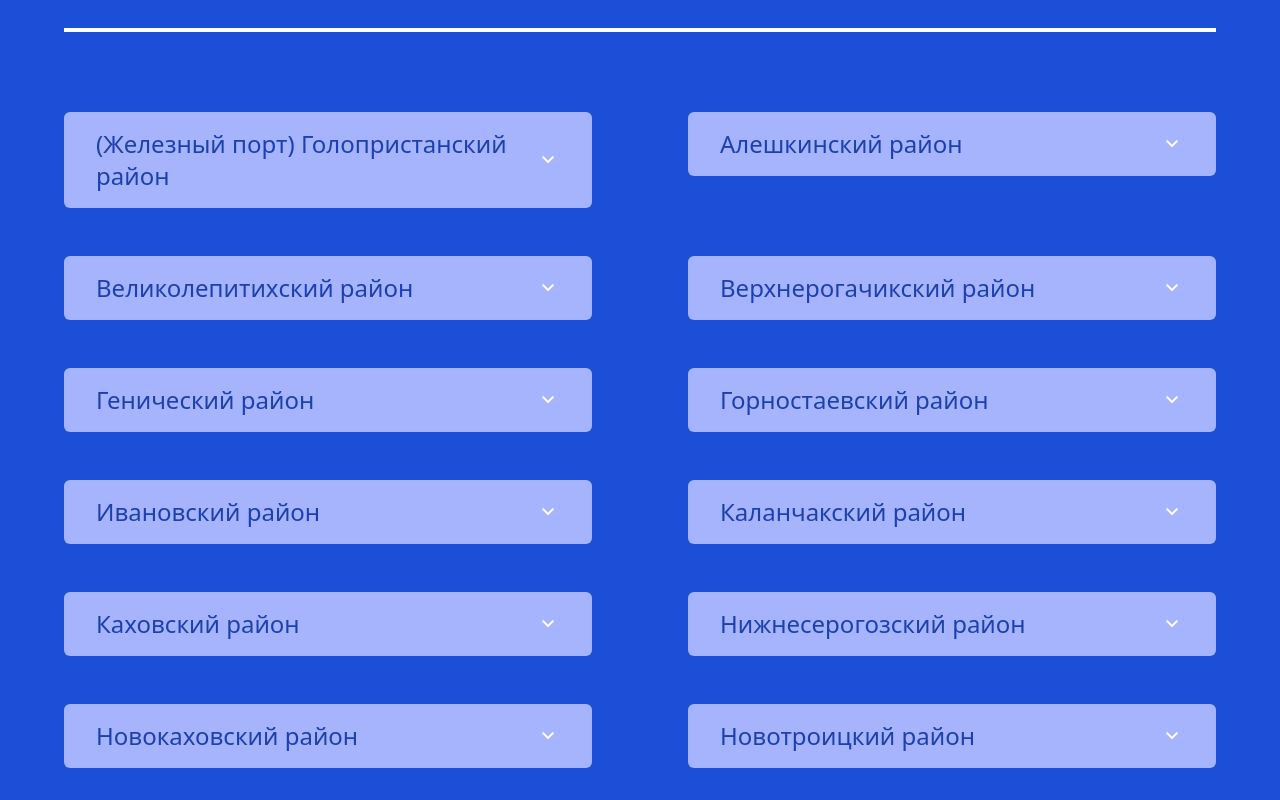
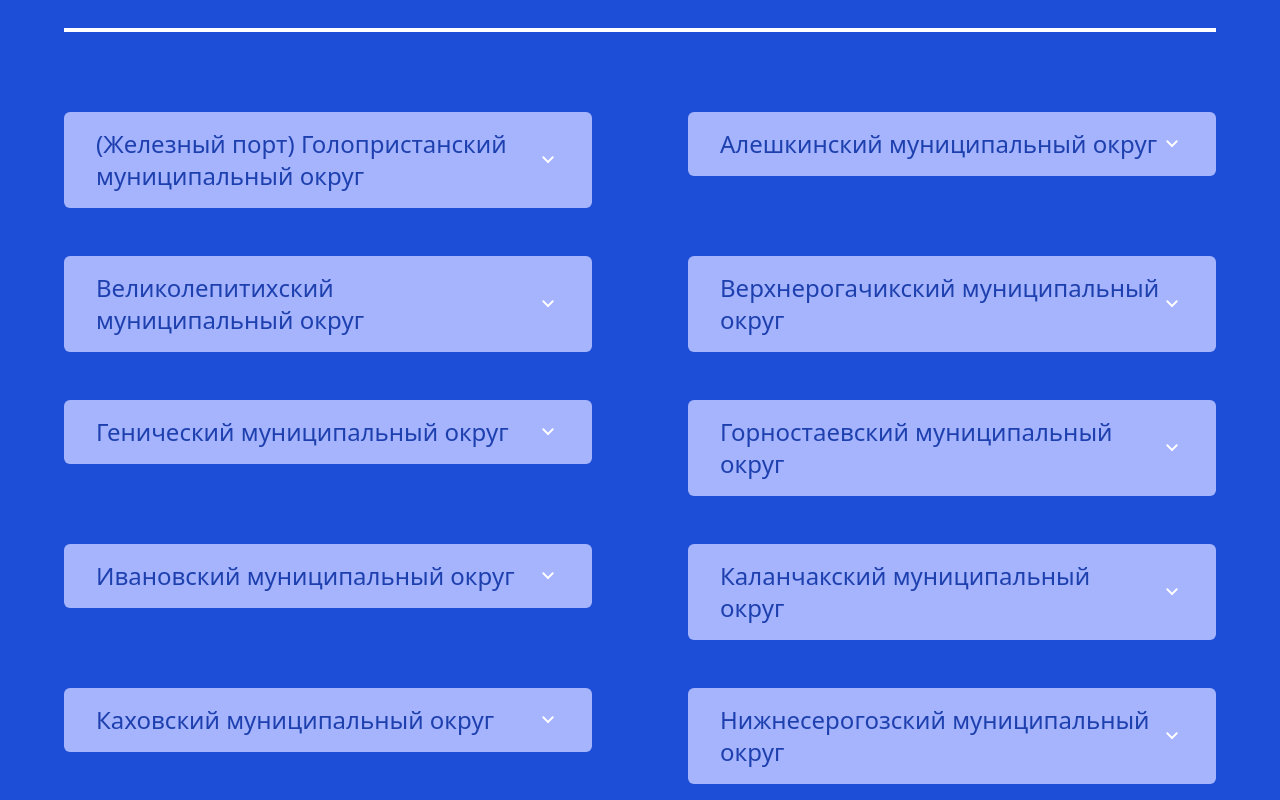
Before and after one commit to employmentservicesks/next-site, a Next.js app: page /jobs in a window 1280 px wide. Shown: the part 780-1580 px from the top of the page. Built offline with nearby package versions, Linux system fonts and the light colour scheme.

Commit message:
Update Accordion.js

```diff
--- a/components/ProfOrientation/Accordion/Accordion.js
+++ b/components/ProfOrientation/Accordion/Accordion.js
@@ -30,7 +30,7 @@ function Accordion({ region, collection }) {
         className="text-2xl flex justify-between cursor-pointer select-none bg-gray-50 dark:bg-indigo-300 rounded-md py-4 px-8 items-center"
         onClick={() => setShowAccordion(!showAccordion)}
       >
-        <div><span className="dark:text-blue-800">{region}</span>{collection && <span className="dark:text-blue-800"> район</span>}</div>
+        <div><span className="dark:text-blue-800">{region}</span>{collection && <span className="dark:text-blue-800"> муниципальный округ</span>}</div>
         {showAccordion ? (
           <span className="material-symbols-outlined text-2xl">
             expand_less
```
